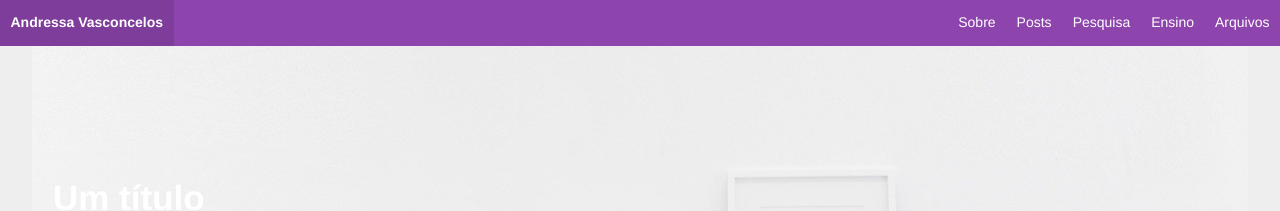
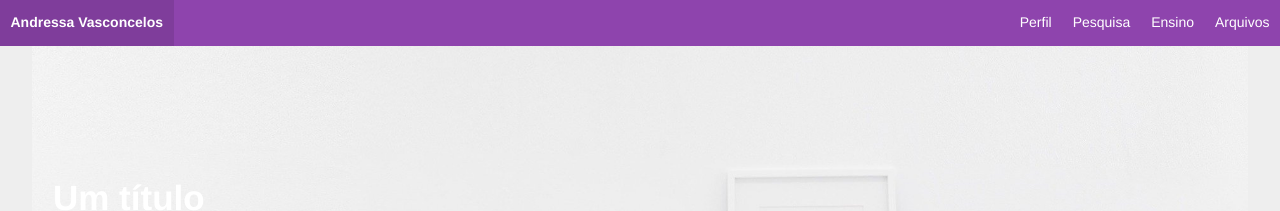
Before and after one commit to andressamielke/andressamielke.github.io, a Jekyll site: the page built from index.md, in a window 1280 px wide. Shown: the top 211 px of the page. Built offline with Jekyll 4.4.1, drawn with Linux system fonts in a browser that asks for light colours; some web fonts are replaced.

Commit message:
Update navigation.yml

```diff
--- a/_data/navigation.yml
+++ b/_data/navigation.yml
@@ -1,7 +1,5 @@
-- name: Sobre
-  link: /sobre.html
-- name: Posts
-  link: /posts.html
+- name: Perfil
+  link: /perfil.html
 - name: Pesquisa
   link: /pesquisa.html
 - name: Ensino
```
